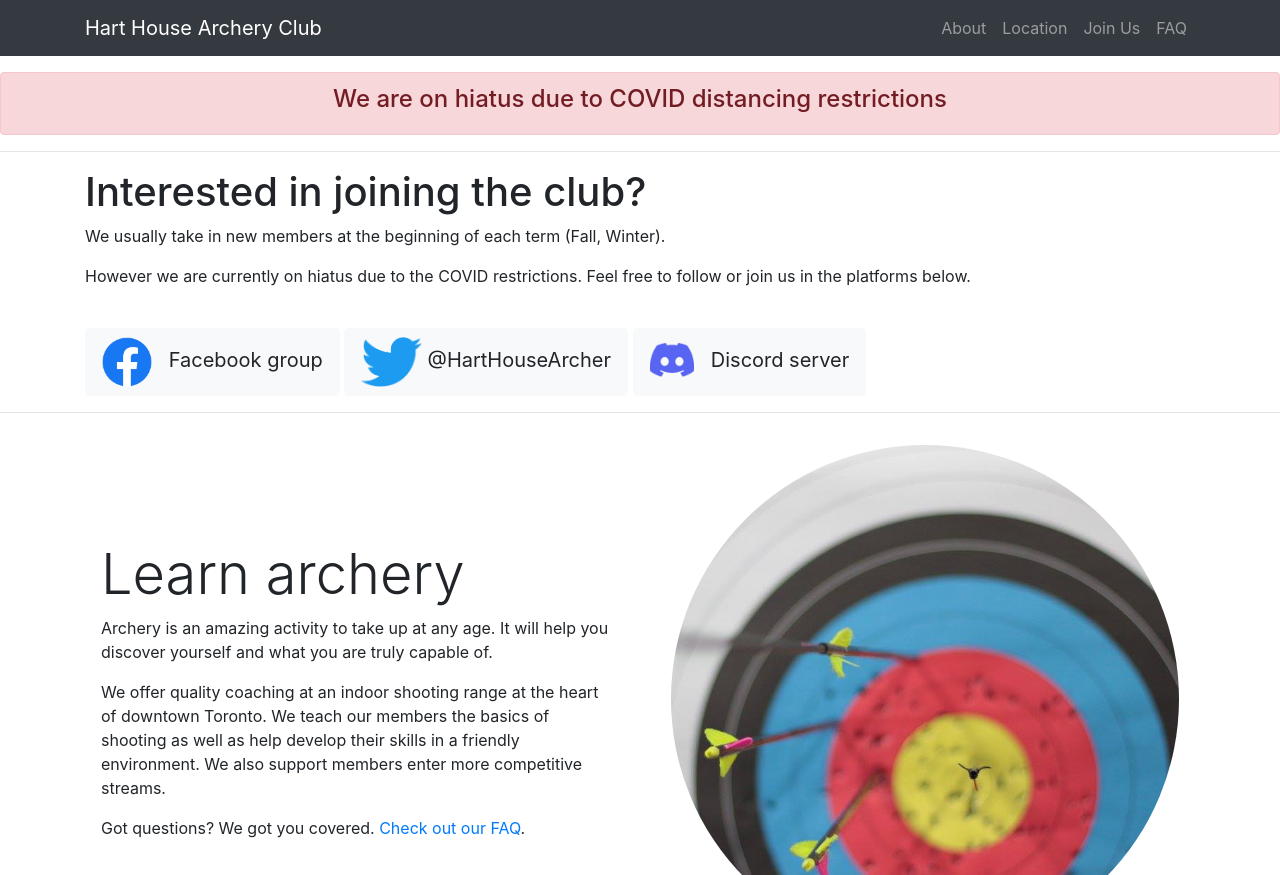
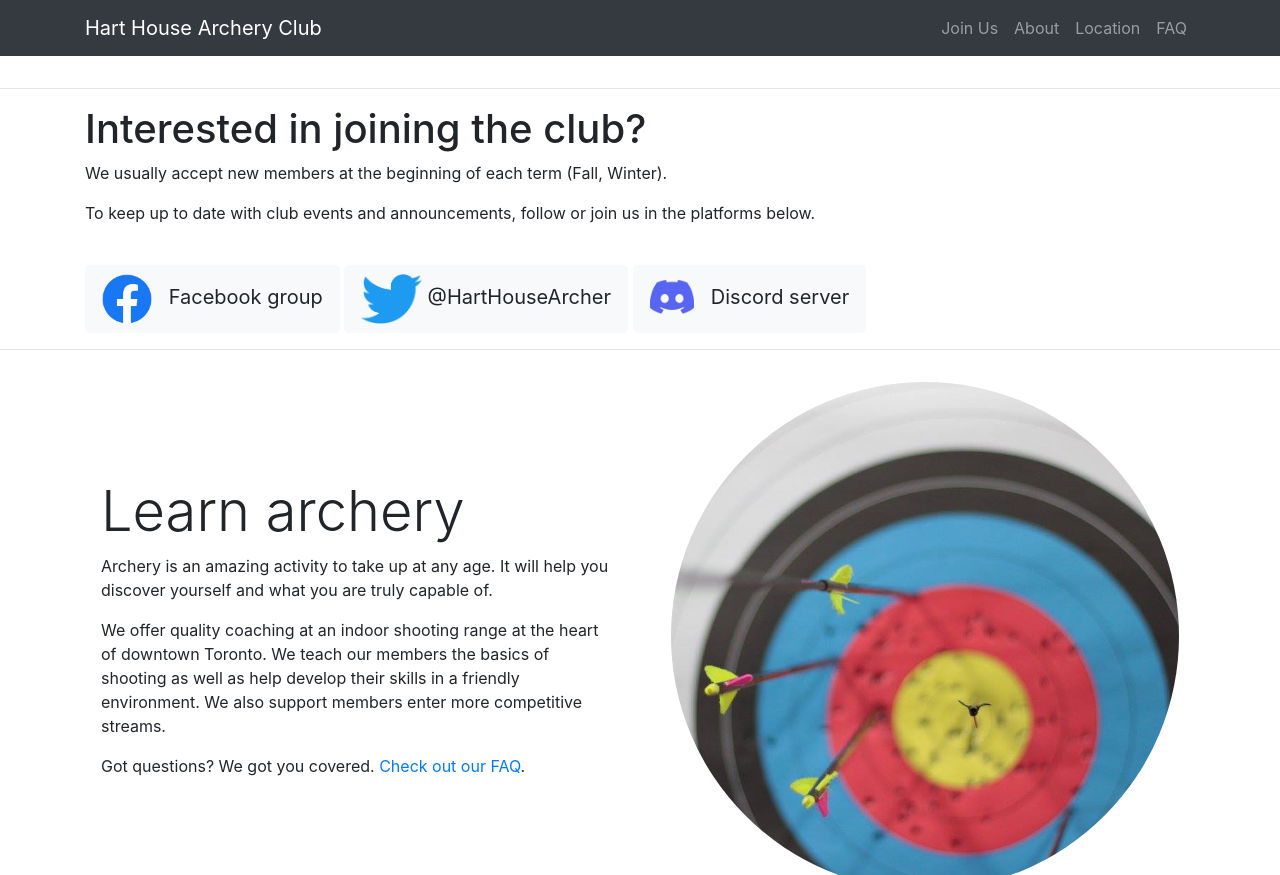
Before and after one commit to minghz/hhac_site, a plain HTML site: page index.html in a window 1280 px wide. Shown: the top 875 px of the page. Drawn offline with Linux system fonts and the light colour scheme.

Commit message:
Update for 2022 opening and fix header links

```diff
--- a/css/default.css
+++ b/css/default.css
@@ -1,5 +1,14 @@
 body {
   padding-top: 4.5rem; /* Fixed Navbar clearance */
+}
+
+.linked_header::before { /* makes header links not eat the head */
+  display: block;
+  content: " ";
+  margin-top: -5em;
+  height: 5em;
+  visibility: hidden;
+  pointer-events: none;
 }
 
 #map_frame {
--- a/index.html
+++ b/index.html
@@ -39,13 +39,13 @@
         <div class="collapse navbar-collapse" id="navbarResponsive">
           <ul class="navbar-nav ml-auto">
             <li class="nav-item">
+              <a class="nav-link" href="#external_links">Join Us</a>
+            </li>
+            <li class="nav-item">
               <a class="nav-link" href="#about">About</a>
             </li>
             <li class="nav-item">
               <a class="nav-link" href="#location">Location</a>
-            </li>
-            <li class="nav-item">
-              <a class="nav-link" href="#waitlist">Join Us</a>
             </li>
             <li class="nav-item">
               <a class="nav-link" href="#faq">FAQ</a>
@@ -55,13 +55,9 @@
       </div>
     </nav>
 
-    <div class="alert alert-danger text-center" role="alert">
-      <h4>We are on hiatus due to COVID distancing restrictions</h4>
-    </div>
-
     <hr />
 
-    <section id='waitlist'>
+    <section id='external_links' class="linked_header">
       <div class="container">
         <div class="row align-items-center">
           <div class="col-lg-12">
@@ -75,8 +71,8 @@
                 Loading...
               </iframe>
             -->
-            <p>We usually take in new members at the beginning of each term (Fall, Winter).</p>
-            <p>However we are currently on hiatus due to the COVID restrictions. Feel free to follow or join us in the platforms below.</p>
+            <p>We usually accept new members at the beginning of each term (Fall, Winter).</p>
+            <p>To keep up to date with club events and announcements, follow or join us in the platforms below.</p>
             <br />
 
             <a class="btn btn-lg btn-light"
@@ -111,7 +107,7 @@
     <hr/>
 
 
-    <section id='about'>
+    <section id='about' class="linked_header">
       <div class="container">
         <div class="row align-items-center">
           <div class="col-lg-6 order-lg-2">
@@ -187,7 +183,7 @@
     </section>
 
     <hr/>
-    <section id='location'>
+    <section id='location' class="linked_header">
       <div class="container">
         <div class="row align-items-center">
           <div class="col-lg-12">
@@ -201,7 +197,7 @@
 
     <hr/>
 
-    <section id='faq'>
+    <section id='faq' class="linked_header">
       <div class="container">
         <div class="row">
           <div class="col-lg-12">
@@ -210,8 +206,10 @@
             <p>Members of Hart House. All University of Toronto students are already members at Hart House and only need to purchase a membership to the archery club itself. As for the rest of the Toronto community, do not despair! You can purchase a Clubs Membership from Hart House. Please check out their website for more details.</p>
             <h3>How do I join?</h3>
             <p>Sign up to our waiting list first. We will get in touch when our queue frees up. After that, you can buy your membership at the Hub (front desk) in Hart House at the start of the term, and please remember to sign up for a Safety Lesson. These lessons are mandatory for all new members. Membership is limited, but they are annual and renewable. All memberships are good until the end of the school year, regardless of when in the year they were purchased.</p>
+            <h3>What is the Waitlist, and where can I find it?</h3>
+            <p>Due to the large demand for memberships relative to our available physical space in the range, we unfortunately can't accept everyone. We have created a Waitlist to help with balancing our accomodating capacity. However, even if you sign up into the waitlist, we can't guarantee your membership due to the large amount of applicants each year. We generally follow a first come first serve order on the waitlist, so watch out for it being posted near the beginning of each year in our various <a href="#external_links">social media and platforms!</a></p>
             <h3>What if memberships are sold out?</h3>
-            <p>You can join our <a href="#waitlist">waitlist</a> or register for the Archery Lessons held by Hart House. There are 5-week sessions for Level I and Level II classes. Level I Monday classes are 50 minutes long, offering one-on-one coaching for all participants. Level II classes on Wednesdays are for returning or experienced members only. These classes are 90 minutes long, and include an exercise component targeting specific muscle groups. You can register <a href="http://harthouse.ca/fitness/registered-classes/">online</a>. Any questions can be regarding the lessons can be directed here: <a href="mailto:inquiries@harthouse.ca" target="_top">inquiries@harthouse.ca</a>.</p>
+            <p>You can join our waitlist or register for the Archery Lessons held by Hart House. There are 5-week sessions for Level I and Level II classes. Level I Monday classes are 50 minutes long, offering one-on-one coaching for all participants. Level II classes on Wednesdays are for returning or experienced members only. These classes are 90 minutes long, and include an exercise component targeting specific muscle groups. You can <a href="http://harthouse.ca/fitness/registered-classes/">register online</a>. Any questions can be regarding the lessons can be directed here: <a href="mailto:inquiries@harthouse.ca" target="_top">inquiries@harthouse.ca</a>.</p>
             <h3>What about the "stuff"? (Equipment)</h3>
             <p>The club will provide all the necessary equipment at no additional charge. For the more experienced archers who just needs a place to practice, however, personal equipment is also allowed in the range as long as it is under 40lbs in draw weight</p>
             <h3>Is it dangerous?</h3>
```
